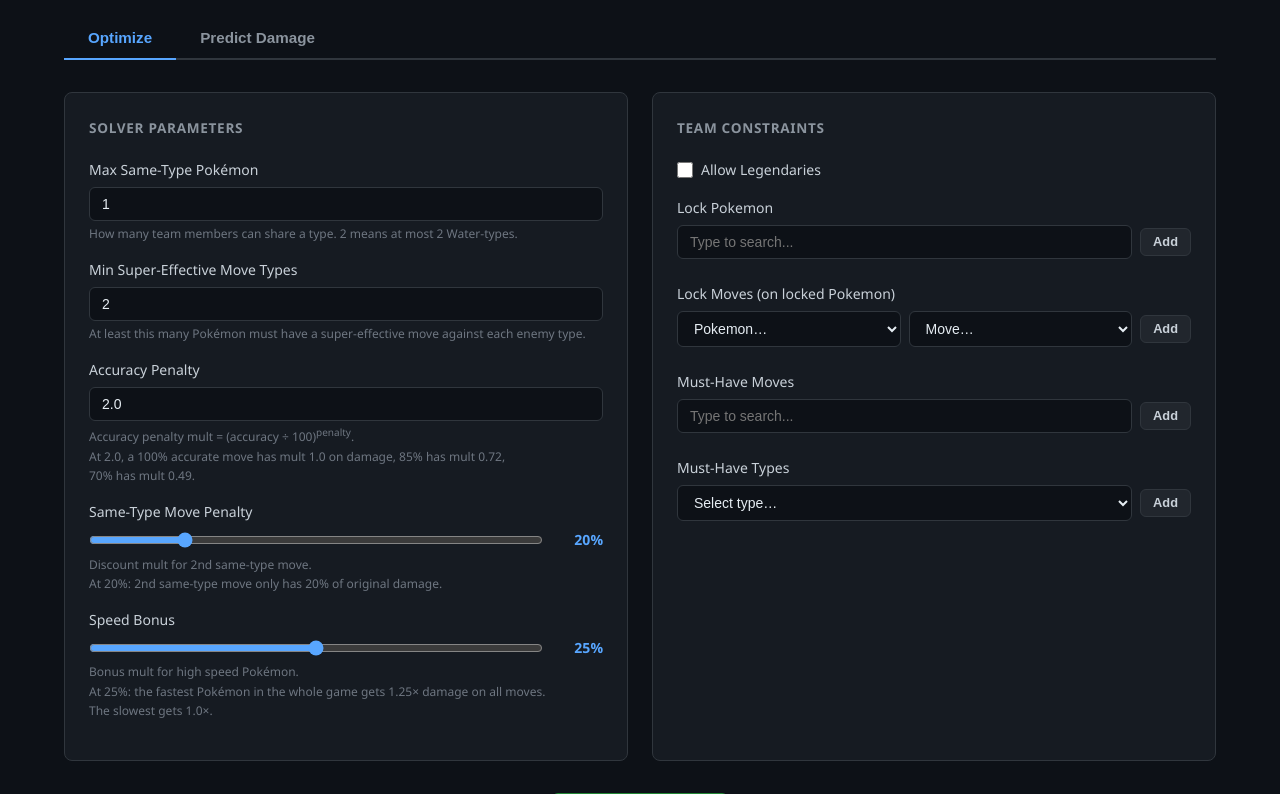
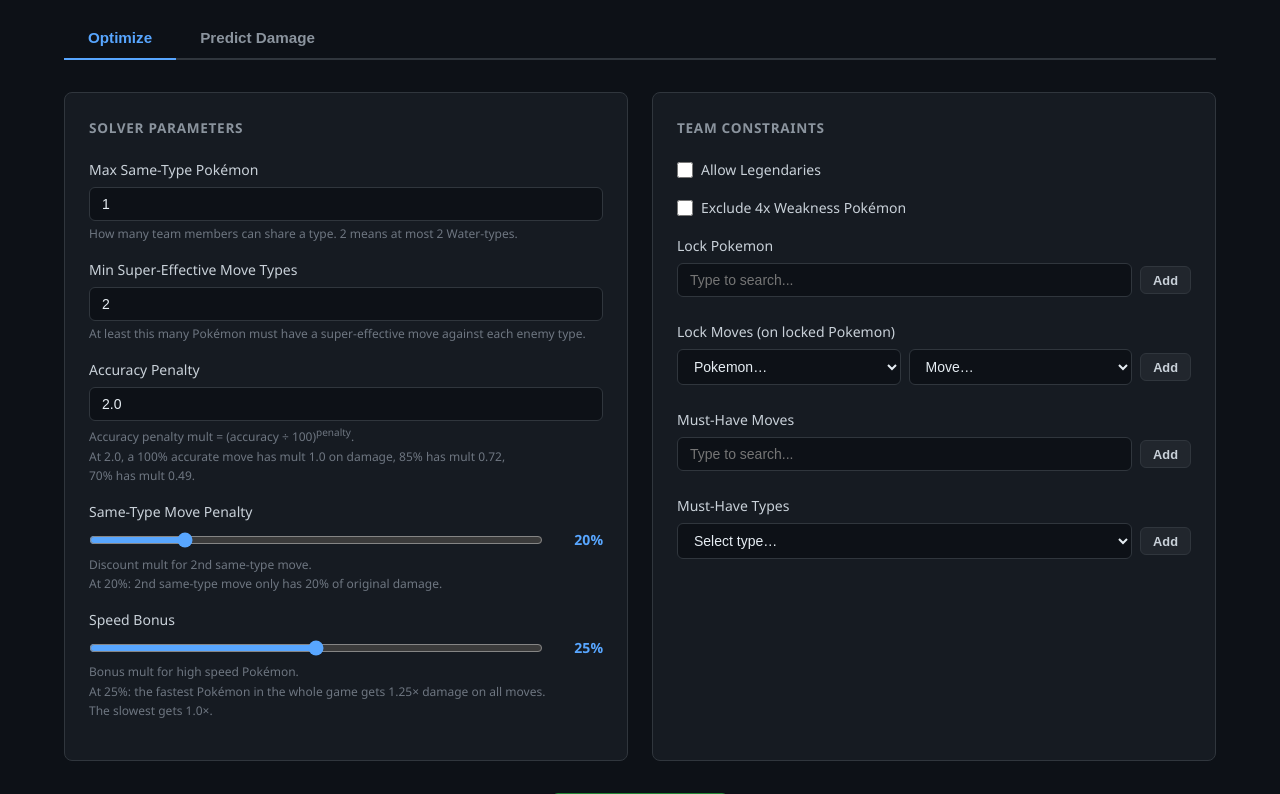
Before and after one commit to ernfu/pkmn-team-optim, a Flask app: page / in a window 1280 px wide. Shown: the part 136-930 px from the top of the page. Run offline with Flask 3, Linux system fonts and the light colour scheme; data that the repository does not hold is empty; parts of the project's set-up code (start-up, migrations or seed data) failed here and were passed over.

Commit message:
feat: option to exclude pkmn with 4x weakness

```diff
--- a/app.py
+++ b/app.py
@@ -11,7 +11,7 @@ log = logging.getLogger(__name__)
 
 from data.pokedex import FRLG_UNLIMITED_TMS
 from optimiser.main import DATA_PATH, load_pokemon
-from optimiser.scoring import ALL_TYPES, PHYSICAL_TYPES, compute_scores, is_super_effective
+from optimiser.scoring import ALL_TYPES, PHYSICAL_TYPES, compute_scores, has_4x_weakness, is_super_effective
 from optimiser.solver import Params, build_model, solve_model
 
 app = Flask(__name__)
@@ -36,14 +36,17 @@ def _get_pool_and_scores(
     no_legendaries: bool,
     acc_exponent: float,
     speed_bonus: float = 0.25,
+    no_4x_weakness: bool = False,
 ):
-    key = (no_legendaries, acc_exponent, speed_bonus)
+    key = (no_legendaries, acc_exponent, speed_bonus, no_4x_weakness)
     if key not in _score_cache:
         pool = (
             [p for p in _all_pokemon if not p["is_legendary"]]
             if no_legendaries
-            else _all_pokemon
+            else list(_all_pokemon)
         )
+        if no_4x_weakness:
+            pool = [p for p in pool if not has_4x_weakness(p["types"])]
         scores = compute_scores(
             pool,
             acc_exponent=acc_exponent,
@@ -99,6 +102,7 @@ def optimize():
     duplicate_type_discount = float(data.get("duplicate_type_discount", 0.2))
     speed_bonus = float(data.get("speed_bonus", 0.25))
     allow_legendaries = bool(data.get("allow_legendaries", False))
+    no_4x_weakness = bool(data.get("no_4x_weakness", False))
 
     locked_pokemon: dict[str, list[str]] = {}
     for name in data.get("locked_pokemon", []):
@@ -120,7 +124,7 @@ def optimize():
     )
 
     pool, scores = _get_pool_and_scores(
-        params.no_legendaries, acc_exponent, speed_bonus
+        params.no_legendaries, acc_exponent, speed_bonus, no_4x_weakness
     )
 
     t1 = time.perf_counter()
--- a/optimiser/main.py
+++ b/optimiser/main.py
@@ -8,7 +8,7 @@ from pathlib import Path
 
 from data.pokedex import FRLG_UNLIMITED_TMS
 
-from .scoring import ALL_TYPES, PHYSICAL_TYPES, compute_scores, SE_CHART
+from .scoring import ALL_TYPES, PHYSICAL_TYPES, compute_scores, has_4x_weakness, SE_CHART
 from .solver import Params, optimise
 
 DATA_PATH = (
@@ -16,12 +16,16 @@ DATA_PATH = (
 )
 
 
-def load_pokemon(path: Path, no_legendaries: bool) -> list[dict]:
+def load_pokemon(
+    path: Path, no_legendaries: bool, no_4x_weakness: bool = False
+) -> list[dict]:
     """Load compiled JSON and filter to fully-evolved Pokémon."""
     data = json.loads(path.read_text())
     pool = [p for p in data["pokemon"] if p["is_fully_evolved"]]
     if no_legendaries:
         pool = [p for p in pool if not p["is_legendary"]]
+    if no_4x_weakness:
+        pool = [p for p in pool if not has_4x_weakness(p["types"])]
     return pool
 
 
@@ -151,6 +155,12 @@ def main():
         help="Allow legendaries in the pool",
     )
     parser.add_argument(
+        "--no-4x-weakness",
+        action="store_true",
+        default=False,
+        help="Exclude Pokémon with any 4x type weakness",
+    )
+    parser.add_argument(
         "--lock",
         action="append",
         default=[],
@@ -227,7 +237,8 @@ def main():
     )
 
     print(f"Loading data from {data_path}...")
-    pool = load_pokemon(data_path, params.no_legendaries)
+    no_4x = getattr(args, 'no_4x_weakness', False)
+    pool = load_pokemon(data_path, params.no_legendaries, no_4x_weakness=no_4x)
     print(f"Pool: {len(pool)} fully-evolved Pokémon")
 
     print("Pre-computing scores...")
--- a/optimiser/scoring.py
+++ b/optimiser/scoring.py
@@ -68,6 +68,17 @@ SE_CHART: dict[str, set[str]] = {
 
 def is_super_effective(atk_type: str, def_type: str) -> bool:
     return def_type in SE_CHART.get(atk_type, set())
+
+
+def has_4x_weakness(types: list[str]) -> bool:
+    """Return True if a dual-type Pokémon has any 4x weakness."""
+    if len(types) < 2:
+        return False
+    t1, t2 = types[0], types[1]
+    return any(
+        t1 in se_targets and t2 in se_targets
+        for se_targets in SE_CHART.values()
+    )
 
 
 def compute_scores(
--- a/templates/index.html
+++ b/templates/index.html
@@ -293,6 +293,11 @@
                 <label for="allow-legendaries">Allow Legendaries</label>
             </div>
 
+            <div class="checkbox-field">
+                <input type="checkbox" id="no-4x-weakness">
+                <label for="no-4x-weakness">Exclude 4x Weakness Pokémon</label>
+            </div>
+
             <div class="field">
                 <label>Lock Pokemon</label>
                 <div class="add-row">
@@ -565,6 +570,7 @@ async function runOptimize() {
         duplicate_type_discount: parseInt(document.getElementById('dup-type-discount').value) / 100,
         speed_bonus: parseInt(document.getElementById('speed-bonus').value) / 100,
         allow_legendaries: document.getElementById('allow-legendaries').checked,
+        no_4x_weakness: document.getElementById('no-4x-weakness').checked,
         locked_pokemon: lockedPokemon,
         locked_moves: lockedMoves,
         must_have_moves: mustHaveMoves,
```
